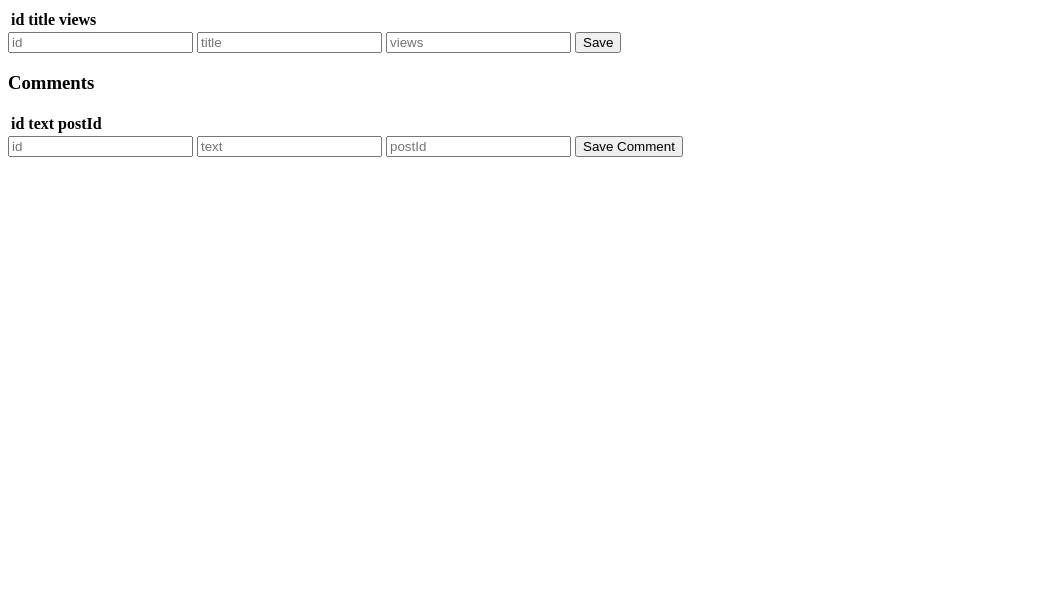
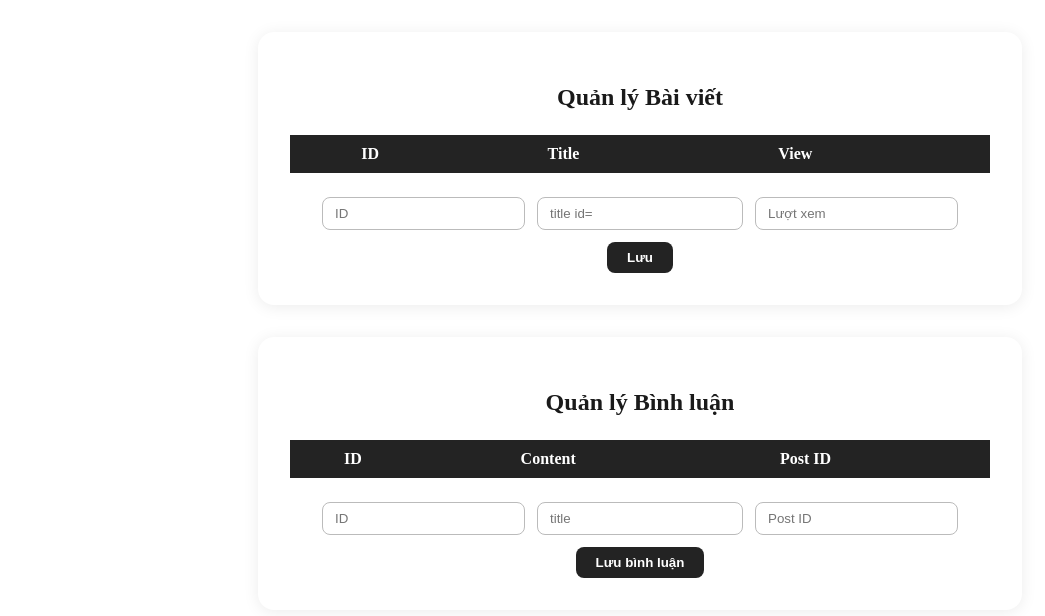
Before and after one commit to VanAn2004/NNPTUDM_DAY2, a website: page page1.html in a window 1280 px wide. Shown: the whole page, without its empty margins (0-1045 px from the left). Drawn offline with Linux system fonts and the light colour scheme; no server answers.

Commit message:
fix frontend

```diff
--- a/page1.html
+++ b/page1.html
@@ -9,52 +9,46 @@
 </head>
 
 <body>
-    <div>
-        <table>
-            <thead>
+    <div style="max-width: 700px; margin: 32px auto 16px auto; background: #fff; border-radius: 16px; box-shadow: 0 2px 16px rgba(0,0,0,0.08); padding: 32px;">
+        <h2 style="text-align:center; margin-bottom: 24px; color: #1a1a1a;">Quản lý Bài viết</h2>
+        <table style="width:100%; border-collapse:collapse; margin-bottom: 24px;">
+            <thead style="background:#232323; color:#fff;">
                 <tr>
-                    <th>
-                        id
-                    </th>
-                    <th>
-                        title
-                    </th>
-                    <th>
-                        views
-                    </th>
+                    <th style="padding:10px 8px;">ID</th>
+                    <th style="padding:10px 8px;">Title</th>
+                    <th style="padding:10px 8px;">View</th>
+                    <th style="padding:10px 8px;"></th>
                 </tr>
             </thead>
-            <tbody id="table-body">
-
-            </tbody>
+            <tbody id="table-body"></tbody>
         </table>
-    </div>
-    <div>
-        <input type="text" placeholder="id" id="id_txt" />
-        <input type="text" placeholder="title" id="title_txt" />
-        <input type="text" placeholder="views" id="views_txt" />
-        <input type="submit" value="Save" onclick="Save()">
+        <form onsubmit="event.preventDefault();Save();" style="display:flex; gap:12px; justify-content:center; align-items:center; flex-wrap:wrap;">
+            <input type="text" placeholder="ID " id="id_txt" style="padding:8px 12px; border-radius:8px; border:1px solid #bbb; min-width:120px;" />
+            <input type="text" placeholder="title id="title_txt" style="padding:8px 12px; border-radius:8px; border:1px solid #bbb; min-width:180px;" />
+            <input type="text" placeholder="Lượt xem" id="views_txt" style="padding:8px 12px; border-radius:8px; border:1px solid #bbb; min-width:120px;" />
+            <input type="submit" value="Lưu" style="padding:8px 20px; border-radius:8px; background:#232323; color:#fff; border:none; font-weight:600; cursor:pointer; transition:background 0.2s;" />
+        </form>
     </div>
 
-    <div>
-        <h3>Comments</h3>
-        <table>
-            <thead>
+    <div style="max-width: 700px; margin: 32px auto 32px auto; background: #fff; border-radius: 16px; box-shadow: 0 2px 16px rgba(0,0,0,0.08); padding: 32px;">
+        <h2 style="text-align:center; margin-bottom: 24px; color: #1a1a1a;">Quản lý Bình luận</h2>
+        <table style="width:100%; border-collapse:collapse; margin-bottom: 24px;">
+            <thead style="background:#232323; color:#fff;">
                 <tr>
-                    <th>id</th>
-                    <th>text</th>
-                    <th>postId</th>
+                    <th style="padding:10px 8px;">ID</th>
+                    <th style="padding:10px 8px;">Content</th>
+                    <th style="padding:10px 8px;">Post ID</th>
+                    <th style="padding:10px 8px;"></th>
                 </tr>
             </thead>
-            <tbody id="comment-body">
-            </tbody>
+            <tbody id="comment-body"></tbody>
         </table>
-    </div>
-    <div>
-        <input type="text" placeholder="id" id="cmt_id_txt" />
-        <input type="text" placeholder="text" id="cmt_text_txt" />
-        <input type="text" placeholder="postId" id="cmt_postid_txt" />
-        <input type="submit" value="Save Comment" onclick="SaveComment()">
+        <form onsubmit="event.preventDefault();SaveComment();" style="display:flex; gap:12px; justify-content:center; align-items:center; flex-wrap:wrap;">
+            <input type="text" placeholder="ID" id="cmt_id_txt" style="padding:8px 12px; border-radius:8px; border:1px solid #bbb; min-width:120px;" />
+            <input type="text" placeholder="title" id="cmt_text_txt" style="padding:8px 12px; border-radius:8px; border:1px solid #bbb; min-width:180px;" />
+            <input type="text" placeholder="Post ID" id="cmt_postid_txt" style="padding:8px 12px; border-radius:8px; border:1px solid #bbb; min-width:120px;" />
+            <input type="submit" value="Lưu bình luận" style="padding:8px 20px; border-radius:8px; background:#232323; color:#fff; border:none; font-weight:600; cursor:pointer; transition:background 0.2s;" />
+        </form>
     </div>
 </body>
 
```
